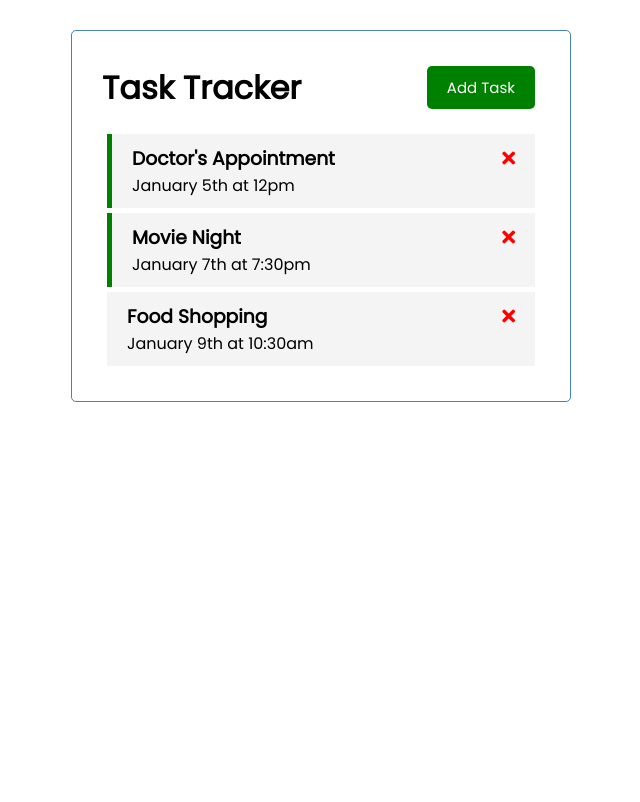
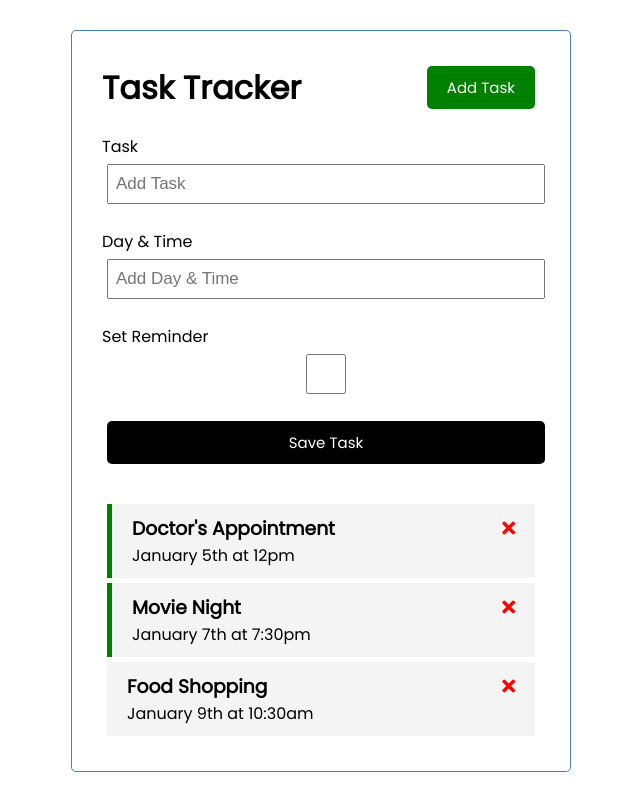
Before and after one commit to LinaKind/vue-task-manager, a Vue app: page / in a window 1280 px wide. Shown: the whole page, without its empty margins (319-959 px from the left). Built offline with nearby package versions, Linux system fonts and the light colour scheme.

Commit message:
add task method

```diff
--- a/src/App.vue
+++ b/src/App.vue
@@ -1,6 +1,7 @@
 <template>
   <div class="container">
      <Header title="Task Tracker"/>
+     <AddTask @add-task="addTask"/>
      <Tasks
      @toggle-reminder="toggleReminder"
      @delete-task="deleteTask" :tasks="tasks"/>
@@ -12,12 +13,14 @@
 
 import Header from "./components/Header.vue"
 import Tasks from "./components/Tasks.vue"
+import AddTask from "./components/AddTask.vue"
 
 export default {
   name: 'App',
   components: {
     Header,
     Tasks,
+    AddTask
 
   },
    data() {
@@ -26,6 +29,9 @@
         }
     },
     methods: {
+      addTask(task) {
+        this.tasks = [...this.tasks, task]
+      },
       deleteTask(id) {
         if (confirm("Are you sure?")) {
           this.tasks = this.tasks.filter((task) => task.id !== id)
--- /dev/null
+++ b/src/components/AddTask.vue
@@ -0,0 +1,90 @@
+<template>
+    <form @submit="onSubmit" class="add-form">
+        <div class="form-control">
+            <label>Task</label>
+            <input v-model="text"
+            type="text" name="text"
+            placeholder="Add Task"
+            />
+        </div>
+        <div class="form-control">
+            <label>Day & Time</label>
+            <input v-model="day"
+            type="text" name="day"
+            placeholder="Add Day & Time"
+            />
+        </div>
+        <div class="form-control">
+            <label>Set Reminder</label>
+            <input v-model="reminder"
+            type="checkbox" name="reminder"
+            />
+        </div>
+        <input type="submit" value="Save Task"
+        class="btn btn-block" />
+    </form>
+</template>
+
+<script>
+export default {
+    name: "AddTask",
+    data() {
+        return {
+            text: '',
+            day: '',
+            reminder: false
+        }
+    },
+    methods: {
+        onSubmit(e) {
+            e.preventDefault()
+            if (!this.text) {
+                alert('Please Add Task!')
+                return
+            }
+            const newTask = {
+                id: Math.floor(Math.random() * 100000),
+                text: this.text,
+                day: this.day,
+                reminder: this.reminder
+            }
+            this.$emit('add-task', newTask)
+
+            this.text = '',
+            this.day = '',
+            this.reminder = false
+        }
+    }
+}
+</script>
+
+<style scoped>
+    .add-form {
+  margin-bottom: 40px;
+}
+.form-control {
+  margin: 20px 0;
+}
+.form-control label {
+  display: block;
+}
+.form-control input {
+  width: 100%;
+  height: 40px;
+  margin: 5px;
+  padding: 3px 7px;
+  font-size: 17px;
+}
+.form-control-check {
+  display: flex;
+  align-items: center;
+  justify-content: space-between;
+}
+.form-control-check label {
+  flex: 1;
+}
+.form-control-check input {
+  flex: 2;
+  height: 20px;
+}
+</style>
```
